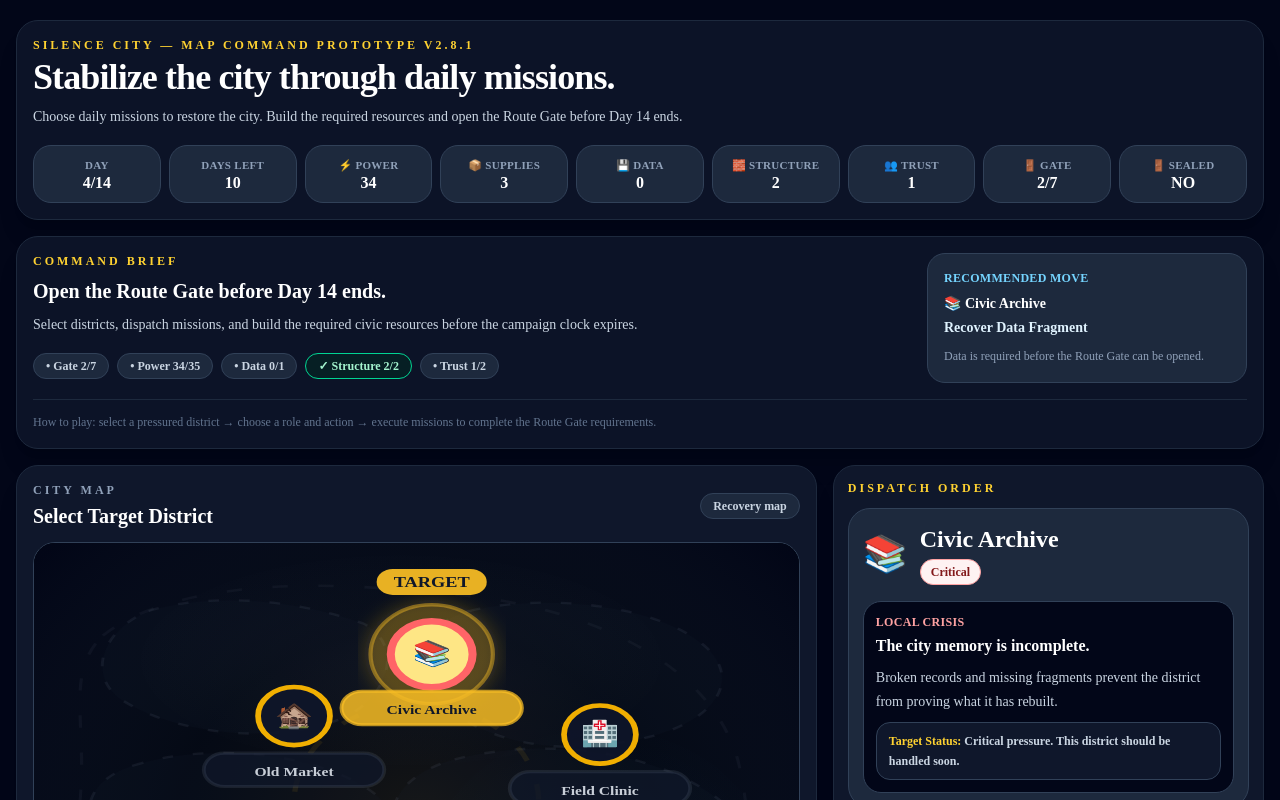
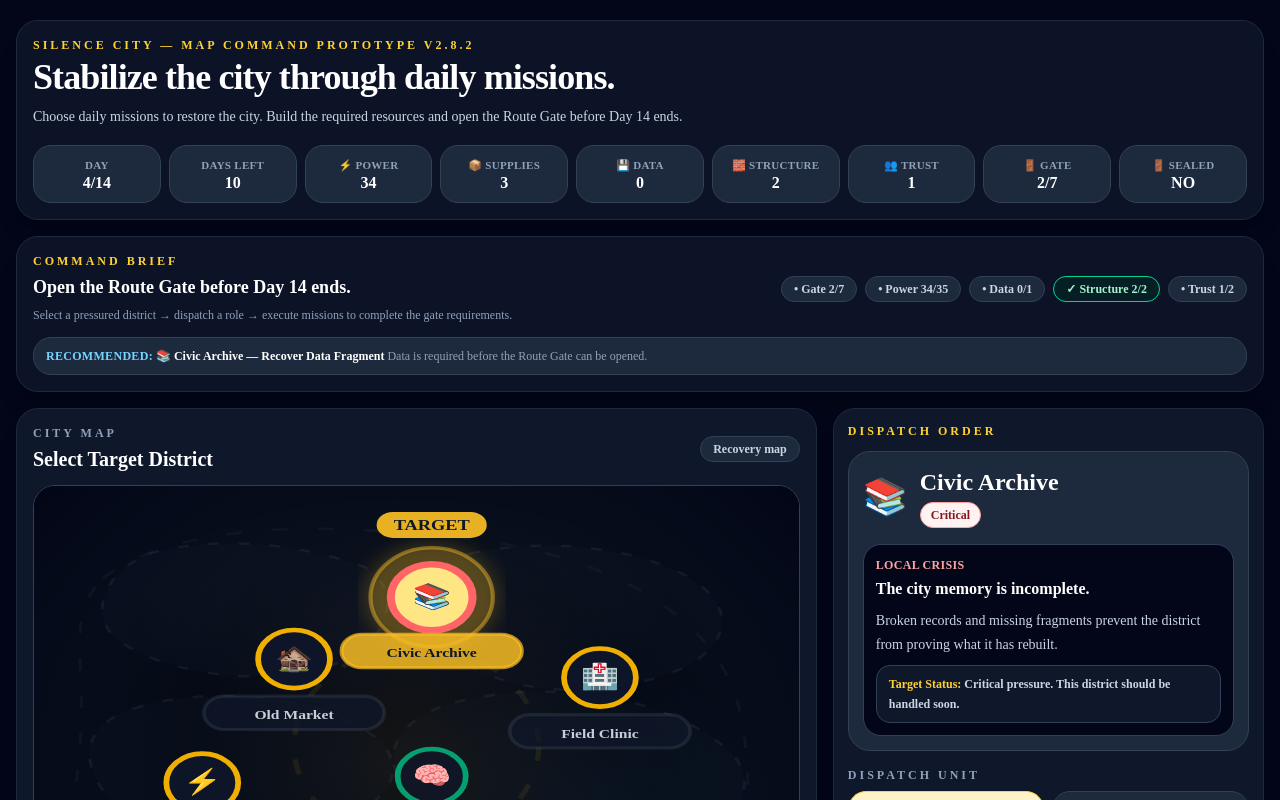
Before and after one commit to dh9vbm8mty-cloud/silence-city-ui, a Next.js app: page /silence-city-map in a window 1280 px wide. Shown: the top 800 px of the page. Built offline with nearby package versions, Linux system fonts and the light colour scheme.

Commit message:
Compact play screen layout

```diff
--- a/app/silence-city-map/page.tsx
+++ b/app/silence-city-map/page.tsx
@@ -30,7 +30,7 @@ type District = {
   points: string;
 };
 
-const version = "2.8.1";
+const version = "2.8.2";
 
 const startingResources: CityResources = {
   Power: 34,
@@ -545,15 +545,16 @@ export default function SilenceCityMapPage() {
         </header>
 
         <section className="mb-4 rounded-3xl border border-slate-800 bg-slate-900/80 p-4 shadow-xl">
-          <div className="flex flex-col gap-4 lg:flex-row lg:items-start lg:justify-between">
-            <div className="min-w-0 flex-1">
+          <div className="flex flex-col gap-3 xl:flex-row xl:items-center xl:justify-between">
+            <div className="min-w-0">
               <p className="text-xs font-bold uppercase tracking-[0.25em] text-amber-300">Command Brief</p>
-              <h2 className="mt-2 text-xl font-black text-white">Open the Route Gate before Day 14 ends.</h2>
-              <p className="mt-2 text-sm leading-6 text-slate-300">
-                Select districts, dispatch missions, and build the required civic resources before the campaign clock expires.
+              <h2 className="mt-1 text-lg font-black text-white">Open the Route Gate before Day 14 ends.</h2>
+              <p className="mt-1 text-xs leading-5 text-slate-400">
+                Select a pressured district → dispatch a role → execute missions to complete the gate requirements.
               </p>
+            </div>
 
-              <div className="mt-4 flex flex-wrap gap-2">
+            <div className="flex flex-wrap gap-2 xl:justify-end">
               {gateRequirementProgress.map((item) => (
                 <span
                   key={item.label}
@@ -569,19 +570,15 @@ export default function SilenceCityMapPage() {
             </div>
           </div>
 
-            <div className="rounded-2xl border border-slate-700 bg-slate-800 p-4 lg:w-[320px]">
-              <p className="text-xs font-black uppercase tracking-wide text-sky-300">Recommended Move</p>
-              <p className="mt-2 text-sm font-black text-white">
-                {recommendedDistrict ? `${recommendedDistrict.icon} ${recommendedDistrict.name}` : "Route Gate"}
+          <div className="mt-3 rounded-2xl border border-slate-700 bg-slate-800 px-3 py-2">
+            <p className="text-xs leading-5 text-slate-400">
+              <span className="font-black uppercase tracking-wide text-sky-300">Recommended:</span>{" "}
+              <span className="font-bold text-white">
+                {recommendedDistrict ? `${recommendedDistrict.icon} ${recommendedDistrict.name}` : "Route Gate"} — {recommendedNextMove.title}
+              </span>{" "}
+              {recommendedNextMove.reason}
             </p>
-              <p className="mt-1 text-sm font-bold text-sky-100">{recommendedNextMove.title}</p>
-              <p className="mt-2 text-xs leading-5 text-slate-400">{recommendedNextMove.reason}</p>
           </div>
-          </div>
-
-          <p className="mt-4 border-t border-slate-800 pt-3 text-xs leading-5 text-slate-500">
-            How to play: select a pressured district → choose a role and action → execute missions to complete the Route Gate requirements.
-          </p>
         </section>
 
         {screen === "decision" ? (
@@ -937,7 +934,7 @@ export default function SilenceCityMapPage() {
                   )}
                 </div>
 
-                <div className={`mt-3 rounded-xl border px-3 py-2 ${canOpenRouteGate ? "border-amber-300 bg-amber-100 text-slate-950" : "border-slate-700 bg-slate-900 text-slate-300"}`}>
+                <div className={`mt-2 rounded-xl border px-3 py-2 ${canOpenRouteGate ? "border-amber-300 bg-amber-100 text-slate-950" : "border-slate-700 bg-slate-900 text-slate-300"}`}>
                   <p className={`text-[11px] font-black uppercase tracking-wide ${canOpenRouteGate ? "text-amber-800" : "text-slate-500"}`}>
                     Route Gate Status
                   </p>
@@ -1128,6 +1125,19 @@ export default function SilenceCityMapPage() {
                 Required: Gate 7/7, Power 35+, Data 1+, Structure 2+, Trust 2+ before Day 14 ends.
               </p>
             </div>
+            <div className="mt-3 rounded-2xl border border-slate-800 bg-slate-900/80 px-4 py-3" data-note="Map Footer Status">
+              <div className="flex flex-col gap-2 text-xs text-slate-400 sm:flex-row sm:items-center sm:justify-between">
+                <p>
+                  <span className="font-black uppercase tracking-wide text-slate-300">Selected:</span>{" "}
+                  {selectedDistrict.icon} {selectedDistrict.name} / {selectedDistrict.status}
+                </p>
+                <p>
+                  <span className="font-black uppercase tracking-wide text-slate-300">Next:</span>{" "}
+                  {recommendedDistrict ? `${recommendedDistrict.icon} ${recommendedDistrict.name}` : "Route Gate"} — {recommendedNextMove.title}
+                </p>
+              </div>
+            </div>
+
 
             <button
               onClick={() => {
```
Lines whose indentation alone changed are shown as unchanged.
